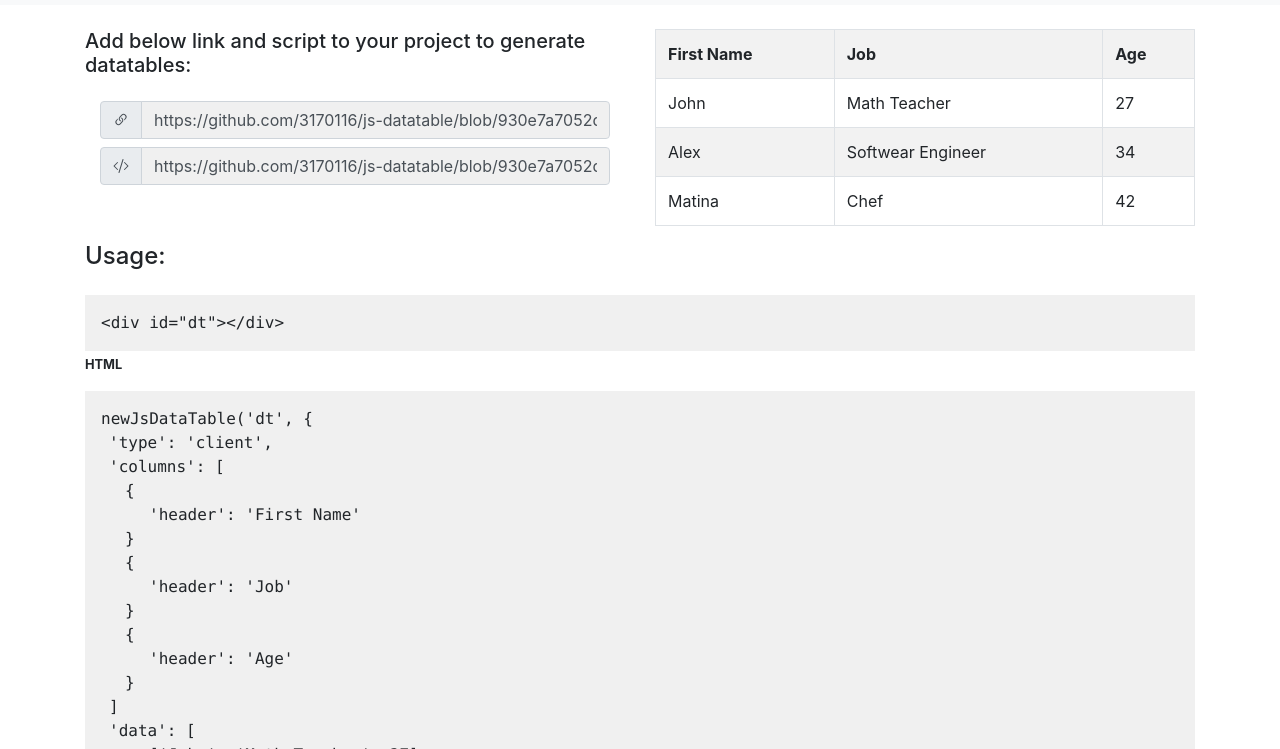
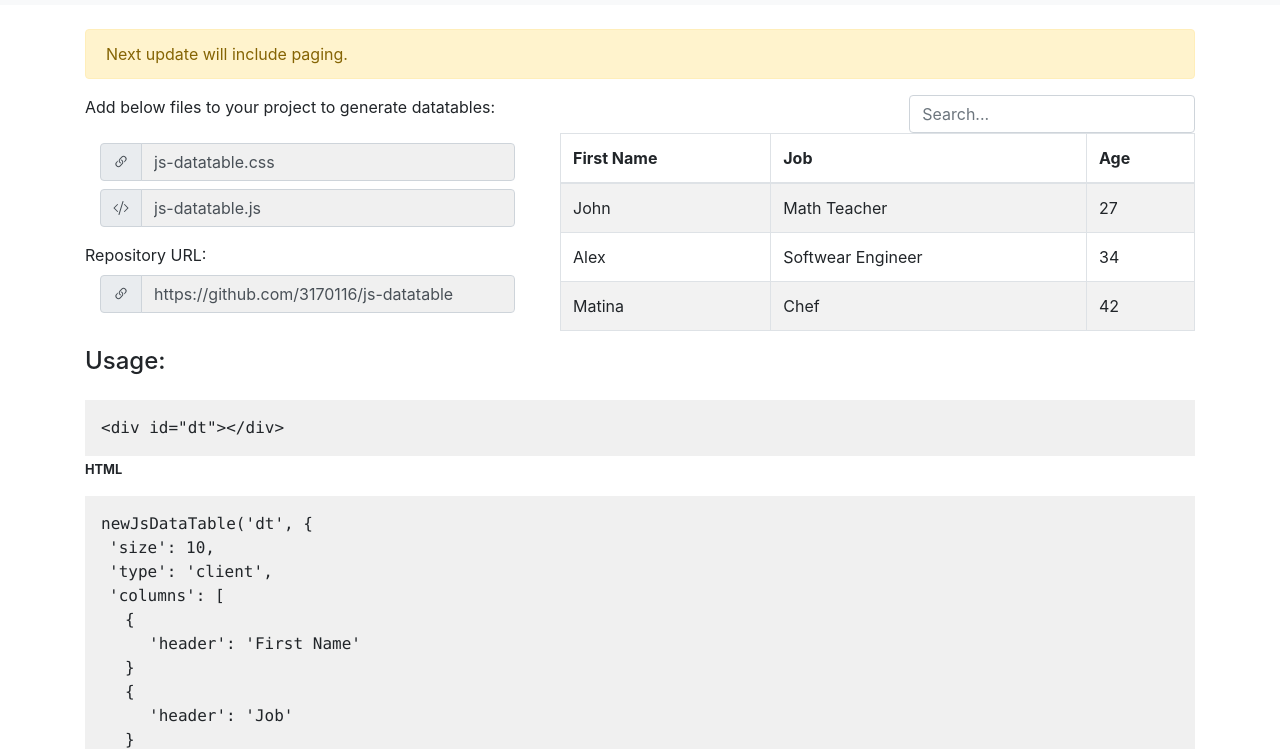
Before and after one commit to 3170116/js-datatable, a plain HTML site: page index.html in a window 1280 px wide. Shown: the part 51-800 px from the top of the page. Drawn offline with nearby package versions, Linux system fonts and the light colour scheme.

Commit message:
Added simple search.

```diff
--- /dev/null
+++ b/docs.html
@@ -0,0 +1,45 @@
+<!doctype html>
+<html lang="en">
+<head>
+  <meta charset="utf-8">
+  <title>Js DataTable</title>
+  <meta name="viewport" content="width=device-width, initial-scale=1">
+
+  <link rel="stylesheet" href="https://stackpath.bootstrapcdn.com/bootstrap/4.3.1/css/bootstrap.min.css" integrity="sha384-ggOyR0iXCbMQv3Xipma34MD+dH/1fQ784/j6cY/iJTQUOhcWr7x9JvoRxT2MZw1T" crossorigin="anonymous">
+  <link type="text/css" rel="stylesheet" href="js-datatable.css" />
+  <link type="text/css" rel="stylesheet" href="site.css" />
+</head>
+<body>
+
+    <nav class="navbar navbar-expand-lg navbar-light bg-light">
+        <a class="navbar-brand" href="index.html">JS - DataTable</a>
+        <button class="navbar-toggler" type="button" data-toggle="collapse" data-target="#navbarNav" aria-controls="navbarNav" aria-expanded="false" aria-label="Toggle navigation">
+          <span class="navbar-toggler-icon"></span>
+        </button>
+        <div class="collapse navbar-collapse" id="navbarNav">
+          <ul class="navbar-nav">
+            <li class="nav-item">
+              <a class="nav-link active" href="docs.html">Docs</a>
+            </li>
+            <li class="nav-item">
+              <a class="nav-link" href="examples.html">Examples</a>
+            </li>
+          </ul>
+        </div>
+      </nav>
+
+    <div class="container mt-4">
+        <div class="row">
+            <div class="col-md-12">
+                <h2>
+                    In progress...
+                </h2>
+            </div>
+        </div>
+    </div>
+
+    <script src="https://code.jquery.com/jquery-3.3.1.slim.min.js" integrity="sha384-q8i/X+965DzO0rT7abK41JStQIAqVgRVzpbzo5smXKp4YfRvH+8abtTE1Pi6jizo" crossorigin="anonymous"></script>
+    <script src="https://stackpath.bootstrapcdn.com/bootstrap/4.3.1/js/bootstrap.min.js" integrity="sha384-JjSmVgyd0p3pXB1rRibZUAYoIIy6OrQ6VrjIEaFf/nJGzIxFDsf4x0xIM+B07jRM" crossorigin="anonymous"></script>
+
+</body>
+</html>
--- a/index.html
+++ b/index.html
@@ -30,10 +30,17 @@
 
     <div class="container mt-4">
         <div class="row">
-            <div class="col-md-6 col-sm-12">
+          <div class="col-md-12">
+            <div class="alert alert-warning" role="alert">
+                Next update will include paging.
+            </div>
+          </div>
+        </div>
+        <div class="row">
+            <div class="col-md-5 col-sm-12">
                 <div class="form-group">
-                    <label class="h5">
-                        Add below link and script to your project to generate datatables:
+                    <label class="label">
+                        Add below files to your project to generate datatables:
                     </label>
                 </div>
                 <div class="form-group">
@@ -43,12 +50,12 @@
                           <div class="input-group-prepend">
                             <div class="input-group-text">
                                 <svg xmlns="http://www.w3.org/2000/svg" width="16" height="16" fill="currentColor" class="bi bi-link-45deg" viewBox="0 0 16 16">
-                                    <path d="M4.715 6.542 3.343 7.914a3 3 0 1 0 4.243 4.243l1.828-1.829A3 3 0 0 0 8.586 5.5L8 6.086a1.002 1.002 0 0 0-.154.199 2 2 0 0 1 .861 3.337L6.88 11.45a2 2 0 1 1-2.83-2.83l.793-.792a4.018 4.018 0 0 1-.128-1.287z"/>
-                                    <path d="M6.586 4.672A3 3 0 0 0 7.414 9.5l.775-.776a2 2 0 0 1-.896-3.346L9.12 3.55a2 2 0 1 1 2.83 2.83l-.793.792c.112.42.155.855.128 1.287l1.372-1.372a3 3 0 1 0-4.243-4.243L6.586 4.672z"/>
-                                  </svg>
+                                  <path d="M4.715 6.542 3.343 7.914a3 3 0 1 0 4.243 4.243l1.828-1.829A3 3 0 0 0 8.586 5.5L8 6.086a1.002 1.002 0 0 0-.154.199 2 2 0 0 1 .861 3.337L6.88 11.45a2 2 0 1 1-2.83-2.83l.793-.792a4.018 4.018 0 0 1-.128-1.287z"/>
+                                  <path d="M6.586 4.672A3 3 0 0 0 7.414 9.5l.775-.776a2 2 0 0 1-.896-3.346L9.12 3.55a2 2 0 1 1 2.83 2.83l-.793.792c.112.42.155.855.128 1.287l1.372-1.372a3 3 0 1 0-4.243-4.243L6.586 4.672z"/>
+                                </svg>
                             </div>
                           </div>
-                          <input type="text" class="form-control" value="https://github.com/3170116/js-datatable/blob/930e7a7052d08c35a76fe59e4755a286517da4e7/js-datatable.css" readonly>
+                          <input type="text" class="form-control" value="js-datatable.css" readonly>
                         </div>
                     </div>
                     <div class="col-auto">
@@ -58,15 +65,35 @@
                             <div class="input-group-text">
                                 <svg xmlns="http://www.w3.org/2000/svg" width="16" height="16" fill="currentColor" class="bi bi-code-slash" viewBox="0 0 16 16">
                                     <path d="M10.478 1.647a.5.5 0 1 0-.956-.294l-4 13a.5.5 0 0 0 .956.294l4-13zM4.854 4.146a.5.5 0 0 1 0 .708L1.707 8l3.147 3.146a.5.5 0 0 1-.708.708l-3.5-3.5a.5.5 0 0 1 0-.708l3.5-3.5a.5.5 0 0 1 .708 0zm6.292 0a.5.5 0 0 0 0 .708L14.293 8l-3.147 3.146a.5.5 0 0 0 .708.708l3.5-3.5a.5.5 0 0 0 0-.708l-3.5-3.5a.5.5 0 0 0-.708 0z"/>
-                                  </svg>
+                                </svg>
                             </div>
                           </div>
-                          <input type="text" class="form-control" value="https://github.com/3170116/js-datatable/blob/930e7a7052d08c35a76fe59e4755a286517da4e7/js-datatable.js" readonly>
+                          <input type="text" class="form-control" value="js-datatable.js" readonly>
                         </div>
                     </div>
                 </div>
+
+                <div class="form-group">
+                  <label class="label">
+                    Repository URL:
+                  </label>
+                  <div class="col-auto">
+                    <label class="sr-only" for="inlineFormInputGroup">Css</label>
+                    <div class="input-group mb-2">
+                      <div class="input-group-prepend">
+                        <div class="input-group-text">
+                          <svg xmlns="http://www.w3.org/2000/svg" width="16" height="16" fill="currentColor" class="bi bi-link-45deg" viewBox="0 0 16 16">
+                            <path d="M4.715 6.542 3.343 7.914a3 3 0 1 0 4.243 4.243l1.828-1.829A3 3 0 0 0 8.586 5.5L8 6.086a1.002 1.002 0 0 0-.154.199 2 2 0 0 1 .861 3.337L6.88 11.45a2 2 0 1 1-2.83-2.83l.793-.792a4.018 4.018 0 0 1-.128-1.287z"/>
+                            <path d="M6.586 4.672A3 3 0 0 0 7.414 9.5l.775-.776a2 2 0 0 1-.896-3.346L9.12 3.55a2 2 0 1 1 2.83 2.83l-.793.792c.112.42.155.855.128 1.287l1.372-1.372a3 3 0 1 0-4.243-4.243L6.586 4.672z"/>
+                          </svg>
+                        </div>
+                      </div>
+                      <input type="text" class="form-control" value="https://github.com/3170116/js-datatable" readonly>
+                    </div>
+                </div>
+                </div>
             </div>
-            <div class="col-md-6 col-sm-12">
+            <div class="col-md-7 col-sm-12">
                 <div id="dt"></div>
             </div>
         </div>
@@ -85,6 +112,10 @@
                 <div class="form-group">
                     <div class="code">
                         newJsDataTable('dt', {
+                        <br />
+                        <span class="ml-2">
+                          'size': 10,
+                        </span>
                         <br />
                         <span class="ml-2">
                             'type': 'client',
@@ -160,8 +191,8 @@
                 </div>
                 <div class="form-group">
                     <div class="alert alert-primary" role="alert">
-                        DataTables need Bootstrap css and js files, so make sure that you have included them.
-                      </div>
+                      Make sure that you have included Bootstrap and JQuery in your project so datatables can work.
+                    </div>
                 </div>
             </div>
         </div>
@@ -175,6 +206,7 @@
 
         window.onload = function() {
             newJsDataTable('dt', {
+                'size': 10,
                 'type': 'client',
                 'columns': [
                   {
--- a/js-datatable.css
+++ b/js-datatable.css
@@ -1,3 +1,8 @@
+input.js-table-search {
+    width: 45%!important;
+    float: right;
+}
+
 table.js-table {
     width: 100%;
 }
--- a/js-datatable.js
+++ b/js-datatable.js
@@ -1,34 +1,101 @@
+//Define an array which will contain all DataTables
+const jsDataTables = []
+
+class JsDataTable {
+    constructor(id, options) {
+        this.id = id;
+        this.options = options;
+
+        this.page = 0;
+    }
+
+    getFilteredData(search) {
+        let data = [];
+
+        if (this.options.type == 'client') {
+            let index = 0;
+            search = search.toLowerCase();
+
+            while (index < this.options.data.length && data.length <= this.options.size) {
+                let row = this.options.data[index];
+
+                for (let i = 0; i < row.length; i++) {
+                    if (search == '' || (row[i] + '').toLowerCase() == search) {
+                        data.push(row);
+                        break;
+                    }
+                }
+
+                index++;
+            }
+        }
+
+        return data;
+    }
+}
+
+function searchJsDataTable(searchElement) {
+    let id = searchElement.getAttribute('js-table-id');
+    let table = jsDataTables.filter(x => x.id == id)[0];
+
+    let html = '';
+    let data = table.getFilteredData(searchElement.value);
+
+    for (let i = 0; i < data.length; i++) {
+        let row = '<tr class="js-table-row">';
+
+        for (let j = 0; j < data[i].length; j++) {
+            row += '<td class="js-table-cell">' + data[i][j] + '</td>';
+        }
+
+        row += '</tr>';
+        html += row;
+    }
+
+    document.getElementById('js-table-' + id).getElementsByTagName('tbody')[0].innerHTML = html;
+}
+
 function newJsDataTable(id, options) {
 
-    //Define an array which will contain the data
-    let rows = [];
+    //Add new datatable
+    let jsDataTable = new JsDataTable(
+        id = id,
+        options = options
+    );
+
+    jsDataTables.push(jsDataTable);
 
     //Find tag 'div' with id = 'id'
     let dt = document.getElementById(id);
 
+    //Add an 'input' tag for search
+    let html = '<input type="search" class="js-table-search form-control" placeholder="Search..." js-table-id="' + id + '" onchange="searchJsDataTable(this)" />';
+
     //Add a 'table' tag
-    let html = '<table class="js-table table table-striped table-bordered">';
+    html += '<table id="js-table-' + id + '" class="js-table table table-striped table-bordered">';
 
     //Add headers
     if (options.columns) {
-        let headers = '<tr class="js-table-header">'
+        let headers = '<thead class="js-table-thead"><tr class="js-table-header">'
 
         for (let i = 0; i < options.columns.length; i++) {
             headers += '<th scope="col">' + options.columns[i].header + '</th>'
         }
 
-        headers += '</tr>'
+        headers += '</tr></thead>'
 
         html += headers;
     }
 
     //Add rows
     if (options.type == 'client') {
-        for (let i = 0; i < options.data.length; i++) {
+        let data = jsDataTable.getFilteredData('');
+
+        for (let i = 0; i < data.length; i++) {
             let row = '<tr class="js-table-row">';
 
-            for (let j = 0; j < options.data[i].length; j++) {
-                row += '<td class="js-table-cell">' + options.data[i][j] + '</td>';
+            for (let j = 0; j < data[i].length; j++) {
+                row += '<td class="js-table-cell">' + data[i][j] + '</td>';
             }
 
             row += '</tr>';
```
Also changed, not shown: examples.html (added, +45 -0 lines).
